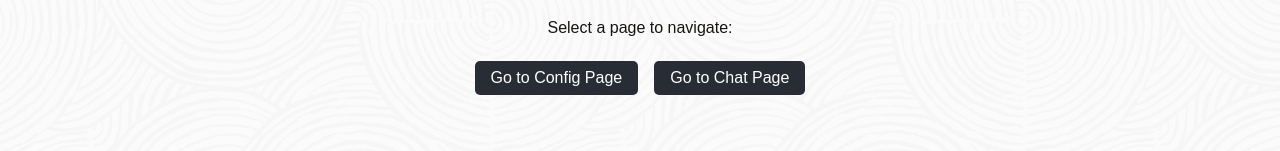
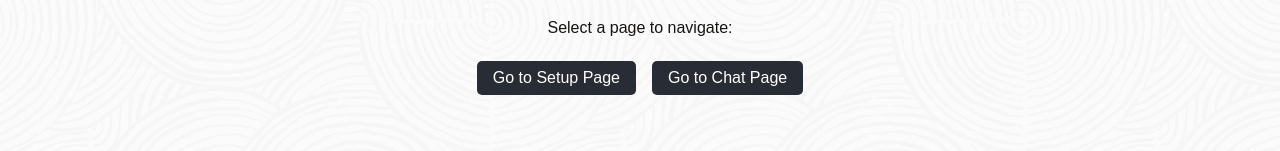
Before and after one commit to fsabiu/RAG-frontend, a React (Create React App) app: page / in a window 1280 px wide. Shown: the part 173-324 px from the top of the page. Built offline with nearby package versions, Linux system fonts and the light colour scheme.

Commit message:
Home path to setup fixed.

```diff
--- a/src/pages/Home.js
+++ b/src/pages/Home.js
@@ -8,7 +8,7 @@ function Home() {
       <h2>Welcome to the RAG Application</h2>
       <p>Select a page to navigate:</p>
       <div className="links">
-        <Link to="/config" className="link-button">Go to Config Page</Link>
+        <Link to="/setup" className="link-button">Go to Setup Page</Link>
         <Link to="/chat" className="link-button">Go to Chat Page</Link>
       </div>
     </main>
```
Also changed, not shown: 2 other files (tests, documents, lock files or other folders).
